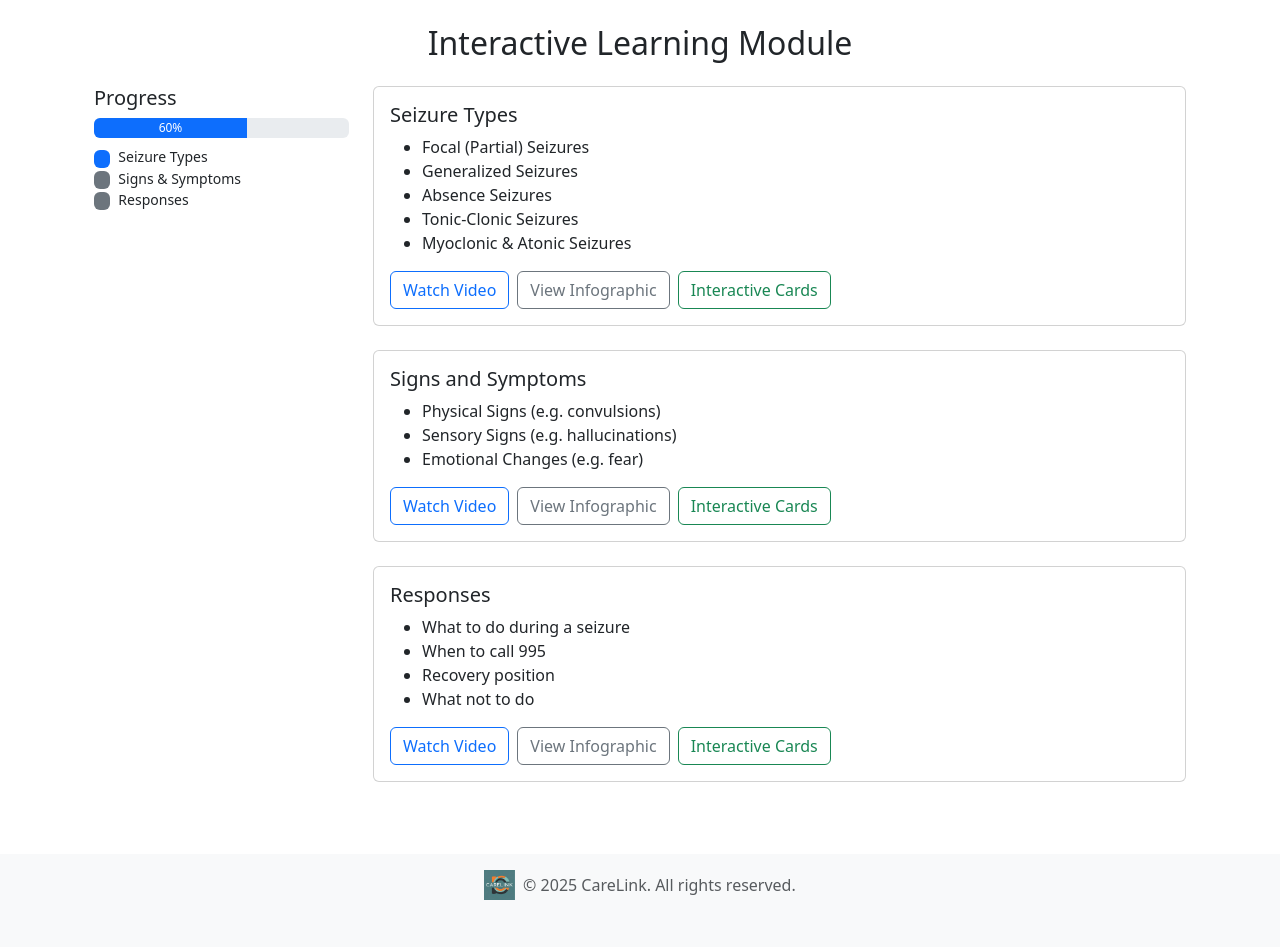
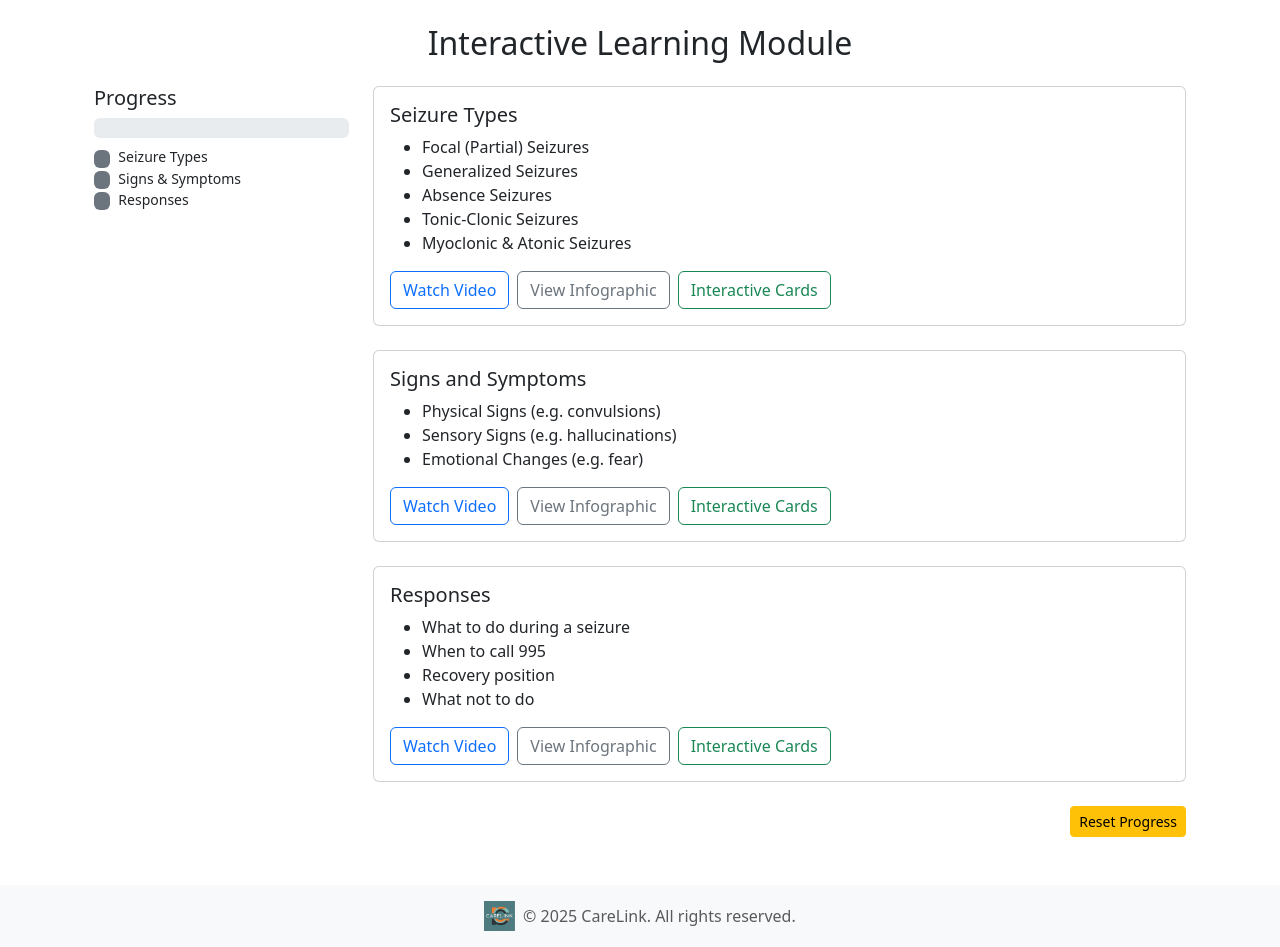
Before and after one commit to Decala/WEBDAP_Project, a Flask app: template templates/learn.html in a window 1280 px wide. Shown: the part 66-1013 px from the top of the page. Before the commit the page ends 966 px from the top, so only its background shows below. Run offline with Flask 3, Linux system fonts and the light colour scheme; the template is opened without the code that fills it, so the values that code supplies are empty.

Commit message:
Add files via upload

```diff
--- a/templates/base.html
+++ b/templates/base.html
@@ -10,6 +10,31 @@
     <!-- Optional: Custom CSS -->
     <link rel="stylesheet" href="{{ url_for('static', filename='style.css') }}">
 </head>
+
+<script>
+  const sections = ['seizure', 'signs', 'response']; // Extendable
+
+  function markComplete(section) {
+    let progress = JSON.parse(localStorage.getItem('carelinkProgress')) || {};
+    progress[section] = true;
+    localStorage.setItem('carelinkProgress', JSON.stringify(progress));
+    updateProgressBar();
+  }
+
+  function updateProgressBar() {
+    const progress = JSON.parse(localStorage.getItem('carelinkProgress')) || {};
+    const completed = Object.values(progress).filter(Boolean).length;
+    const percent = Math.round((completed / sections.length) * 100);
+
+    document.querySelectorAll('.progress-bar').forEach(bar => {
+      bar.style.width = `${percent}%`;
+      bar.textContent = `${percent}%`;
+    });
+  }
+
+  document.addEventListener('DOMContentLoaded', updateProgressBar);
+</script>
+
 <body>
 
 <!-- Navbar -->
--- a/templates/learn.html
+++ b/templates/learn.html
@@ -12,12 +12,12 @@
             <details class="d-block d-md-none mb-3">
                 <summary class="fw-bold mb-2">Progress Overview</summary>
                 <div class="progress mb-2" style="height: 20px;">
-                    <div class="progress-bar bg-primary" role="progressbar" style="width: 60%;">60%</div>
+                    <div class="progress-bar bg-primary" role="progressbar" style="width: 0%;">0%</div>
                 </div>
                 <ul class="list-unstyled small">
-                    <li><span class="badge bg-primary me-2">&nbsp;</span>Seizure Types</li>
-                    <li><span class="badge bg-secondary me-2">&nbsp;</span>Signs & Symptoms</li>
-                    <li><span class="badge bg-secondary me-2">&nbsp;</span>Responses</li>
+                    <li><span class="badge bg-secondary me-2" id="badge-seizure">&nbsp;</span>Seizure Types</li>
+                    <li><span class="badge bg-secondary me-2" id="badge-signs">&nbsp;</span>Signs & Symptoms</li>
+                    <li><span class="badge bg-secondary me-2" id="badge-response">&nbsp;</span>Responses</li>
                 </ul>
             </details>
 
@@ -25,12 +25,12 @@
             <div class="d-none d-md-block">
                 <h5>Progress</h5>
                 <div class="progress mb-2" style="height: 20px;">
-                    <div class="progress-bar bg-primary" role="progressbar" style="width: 60%;">60%</div>
+                    <div class="progress-bar bg-primary" role="progressbar" style="width: 0%;">0%</div>
                 </div>
                 <ul class="list-unstyled small">
-                    <li><span class="badge bg-primary me-2">&nbsp;</span>Seizure Types</li>
-                    <li><span class="badge bg-secondary me-2">&nbsp;</span>Signs & Symptoms</li>
-                    <li><span class="badge bg-secondary me-2">&nbsp;</span>Responses</li>
+                    <li><span class="badge bg-secondary me-2" id="badge-seizure-md">&nbsp;</span>Seizure Types</li>
+                    <li><span class="badge bg-secondary me-2" id="badge-signs-md">&nbsp;</span>Signs & Symptoms</li>
+                    <li><span class="badge bg-secondary me-2" id="badge-response-md">&nbsp;</span>Responses</li>
                 </ul>
             </div>
         </div>
@@ -50,9 +50,9 @@
                         <li>Myoclonic & Atonic Seizures</li>
                     </ul>
                     <div class="d-flex flex-column flex-md-row gap-2 mt-2">
-                        <a href="{{ url_for('video', section='seizure') }}" class="btn btn-outline-primary">Watch Video</a>
-                        <a href="/static/infographics/info1.png" class="btn btn-outline-secondary" target="_blank" rel="noopener" aria-label="View infographic on seizure types">View Infographic</a>
-                        <a href="/static/infographics/interactive1.png" class="btn btn-outline-success">Interactive Cards</a>
+                        <a href="{{ url_for('video', section='seizure') }}" class="btn btn-outline-primary" onclick="markComplete('seizure')">Watch Video</a>
+                        <a href="/static/infographics/info1.png" class="btn btn-outline-secondary" target="_blank" rel="noopener" aria-label="View infographic on seizure types" onclick="markComplete('seizure')">View Infographic</a>
+                        <a href="/static/infographics/interactive1.png" class="btn btn-outline-success" onclick="markComplete('seizure')">Interactive Cards</a>
                     </div>
                 </div>
             </div>
@@ -67,9 +67,9 @@
                         <li>Emotional Changes (e.g. fear)</li>
                     </ul>
                     <div class="d-flex flex-column flex-md-row gap-2 mt-2">
-                        <a href="{{ url_for('video', section='signs') }}" class="btn btn-outline-primary">Watch Video</a>
-                        <a href="/static/infographics/info2.png" class="btn btn-outline-secondary" target="_blank" rel="noopener" aria-label="View infographic on signs and symptoms">View Infographic</a>
-                        <a href="/static/infographics/interactive2.png" class="btn btn-outline-success">Interactive Cards</a>
+                        <a href="{{ url_for('video', section='signs') }}" class="btn btn-outline-primary" onclick="markComplete('signs')">Watch Video</a>
+                        <a href="/static/infographics/info2.png" class="btn btn-outline-secondary" target="_blank" rel="noopener" aria-label="View infographic on signs and symptoms" onclick="markComplete('signs')">View Infographic</a>
+                        <a href="/static/infographics/interactive2.png" class="btn btn-outline-success" onclick="markComplete('signs')">Interactive Cards</a>
                     </div>
                 </div>
             </div>
@@ -85,11 +85,16 @@
                         <li>What not to do</li>
                     </ul>
                     <div class="d-flex flex-column flex-md-row gap-2 mt-2">
-                        <a href="{{ url_for('video', section='response') }}" class="btn btn-outline-primary">Watch Video</a>
-                        <a href="/static/infographics/info3.png" class="btn btn-outline-secondary" target="_blank" rel="noopener" aria-label="View infographic on seizure response">View Infographic</a>
-                        <a href="/static/infographics/interactive3.png" class="btn btn-outline-success">Interactive Cards</a>
+                        <a href="{{ url_for('video', section='response') }}" class="btn btn-outline-primary" onclick="markComplete('response')">Watch Video</a>
+                        <a href="/static/infographics/info3.png" class="btn btn-outline-secondary" target="_blank" rel="noopener" aria-label="View infographic on seizure response" onclick="markComplete('response')">View Infographic</a>
+                        <a href="/static/infographics/interactive3.png" class="btn btn-outline-success" onclick="markComplete('response')">Interactive Cards</a>
                     </div>
                 </div>
+            </div>
+
+            <!-- Reset Button -->
+            <div class="text-end">
+                <button onclick="localStorage.removeItem('carelinkProgress'); updateProgressBar();" class="btn btn-sm btn-warning">Reset Progress</button>
             </div>
 
         </div>
```
